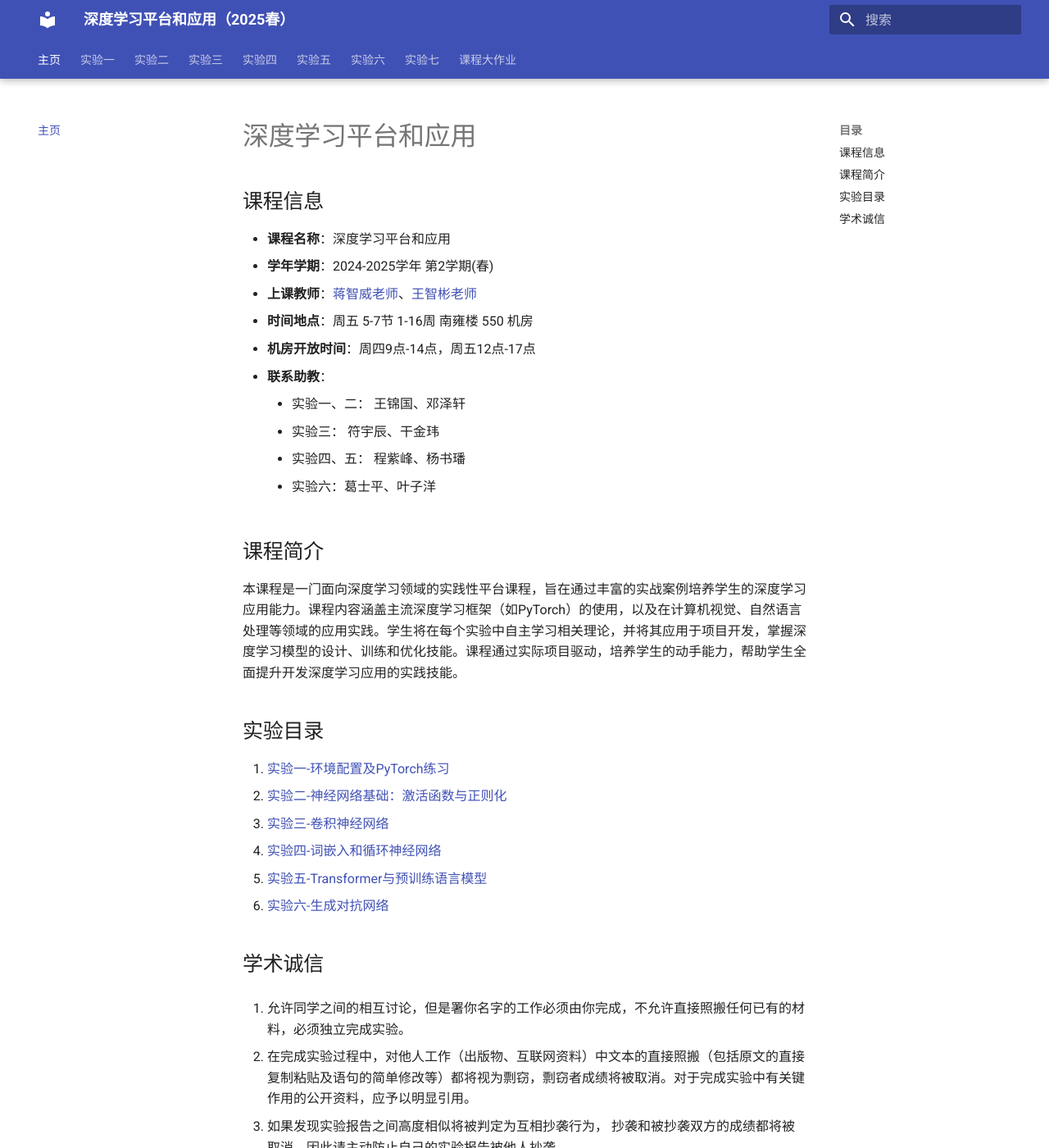
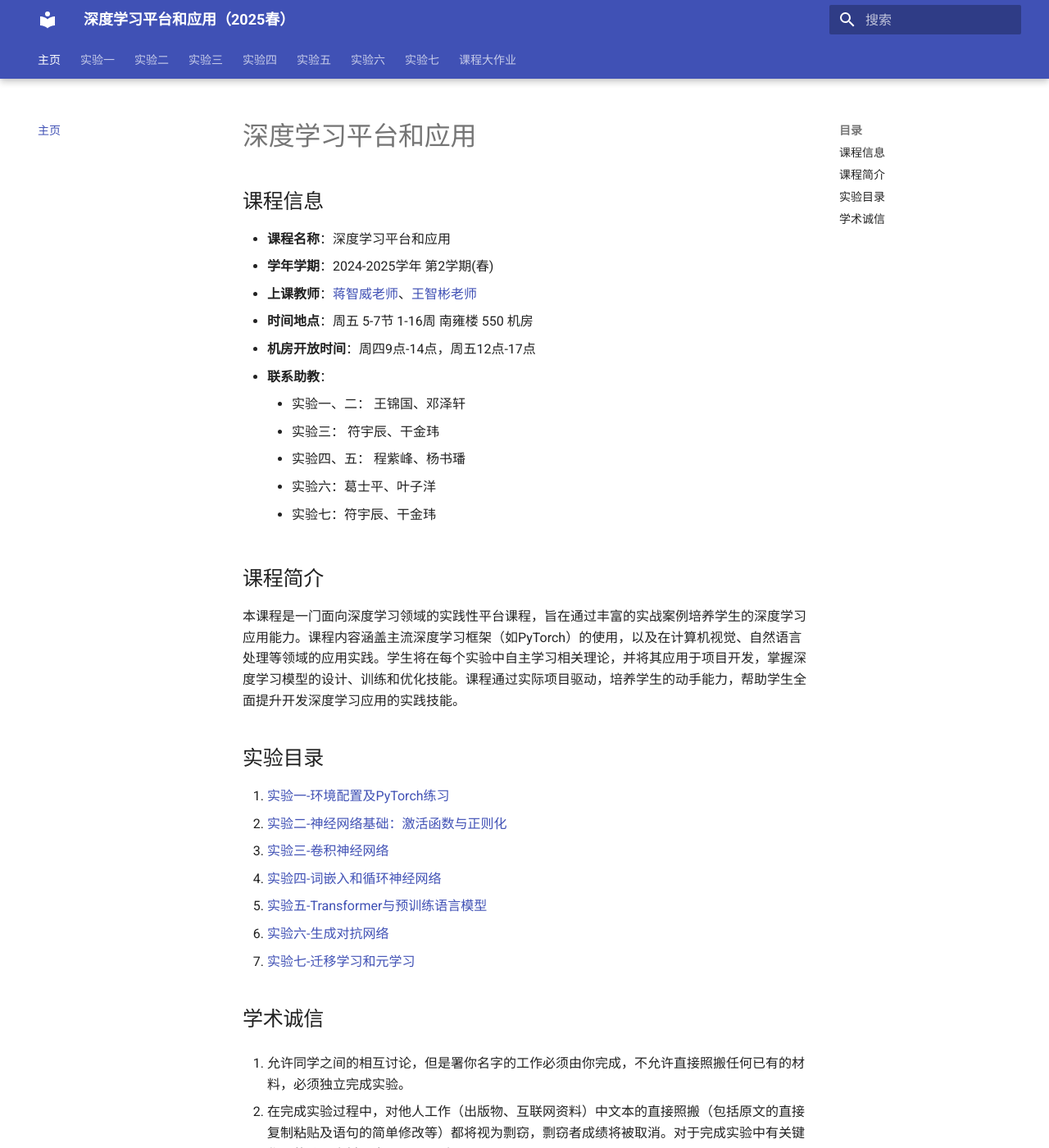
Before and after one commit to zhiweinju/nju-dl-lab-2025spring, an MkDocs documentation site: the page built from docs/index.md, in a window 1280 px wide and 1400 px high. Shown: the whole window at 82% size. Built offline with MkDocs 1.6.1 and Material for MkDocs 9.7.7, drawn with Linux system fonts in a browser that asks for light colours; a style sheet for code colours, icons or effects is not loaded.

Commit message:
Update index.md

```diff
--- a/docs/index.md
+++ b/docs/index.md
@@ -11,6 +11,7 @@
     - 实验三： 符宇辰、干金玮
     - 实验四、五： 程紫峰、杨书璠
     - 实验六：葛士平、叶子洋
+    - 实验七：符宇辰、干金玮
 
 ## 课程简介
 本课程是一门面向深度学习领域的实践性平台课程，旨在通过丰富的实战案例培养学生的深度学习应用能力。课程内容涵盖主流深度学习框架（如PyTorch）的使用，以及在计算机视觉、自然语言处理等领域的应用实践。学生将在每个实验中自主学习相关理论，并将其应用于项目开发，掌握深度学习模型的设计、训练和优化技能。课程通过实际项目驱动，培养学生的动手能力，帮助学生全面提升开发深度学习应用的实践技能。
@@ -22,6 +23,7 @@
 4. [实验四-词嵌入和循环神经网络](./lab4/实验四介绍.md)
 5. [实验五-Transformer与预训练语言模型](./lab5/实验五介绍.md)
 6. [实验六-生成对抗网络](./lab6/实验六介绍.md)
+7. [实验七-迁移学习和元学习](./lab7/实验七介绍.md)
 
 
 ## 学术诚信
```
